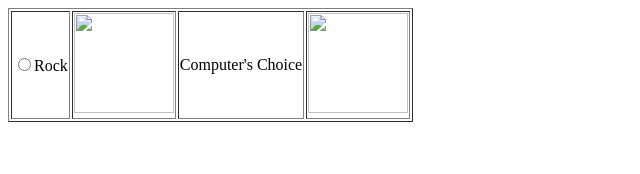
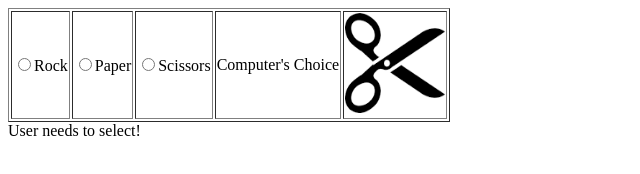
Before and after one commit to amrxt1/csci-165, a plain HTML site: page lab-10.html in a window 1280 px wide. Shown: the whole page, without its empty margins (0-640 px from the left). Drawn offline with Linux system fonts and the light colour scheme.

Commit message:
Lab 10 in progress

```diff
--- a/lab-10.html
+++ b/lab-10.html
@@ -12,7 +12,7 @@
         else user = 0;
 
         if (computer == 1) {
-          document.getElementById("comDisp").src = "r.jpg";
+          document.getElementById("comDisp").src = "r.png";
           if (user == 1) document.getElementById("result").innerHTML = "Tie!";
           else if (user == 2)
             document.getElementById("result").innerHTML = "You Win!";
@@ -22,7 +22,7 @@
             document.getElementById("result").innerHTML =
               "User needs to select!";
         } else if (computer == 2) {
-          document.getElementById("comDisp").src = "p.jpg";
+          document.getElementById("comDisp").src = "p.png";
           if (user == 1)
             document.getElementById("result").innerHTML = "You Lose!";
           else if (user == 2)
@@ -33,7 +33,7 @@
             document.getElementById("result").innerHTML =
               "User needs to select!";
         } else if (computer == 3) {
-          document.getElementById("comDisp").src = "s.jpg";
+          document.getElementById("comDisp").src = "s.png";
           if (user == 1)
             document.getElementById("result").innerHTML = "You Win!";
           else if (user == 2)
@@ -48,11 +48,11 @@
 
       var ps = new Array(3);
       ps[0] = new Image();
-      ps[0].src = "r.jpg";
+      ps[0].src = "r.png";
       ps[1] = new Image();
-      ps[1].src = "p.jpg";
+      ps[1].src = "p.png";
       ps[2] = new Image();
-      ps[2].src = "s.jpg";
+      ps[2].src = "s.png";
       var w = 0;
       var cc = 0;
       var timer;
@@ -80,8 +80,21 @@
             onclick="document.getElementById('disp').src='r.jpg';"
           />Rock
         </td>
-        <td rowspan="3">
-          <img src="bg.jpg" width="100" height="100" id="disp" />
+        <td>
+          <input
+            type="radio"
+            name="rsp"
+            id="p"
+            onclick="document.getElementById('disp').src='p.jpg';"
+          />Paper
+        </td>
+        <td>
+          <input
+            type="radio"
+            name="rsp"
+            id="s"
+            onclick="document.getElementById('disp').src='s.jpg';"
+          />Scissors
         </td>
         <td rowspan="3">Computer's Choice</td>
         <td rowspan="3">
```
Also changed, not shown: bg.jpg (added).
